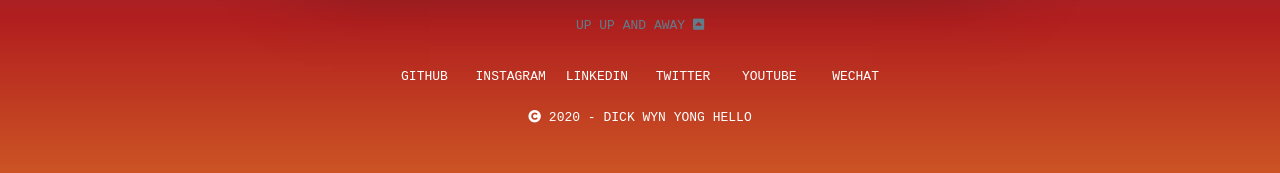
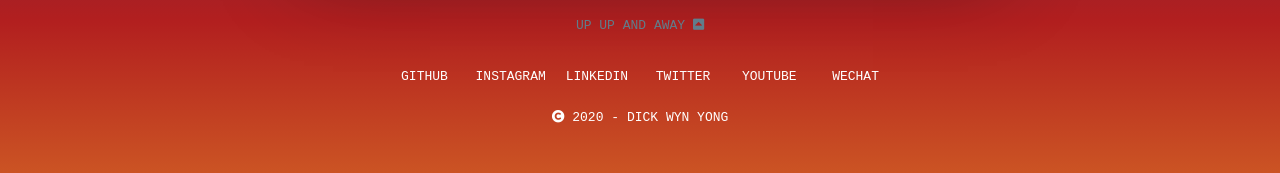
Before and after one commit to dickwyn/v2, a Jekyll site: the page built from index.html, in a window 1280 px wide and 900 px high, scrolled down 5105 px. Shown: the part 724-897 px from the top of the window. Built offline with Jekyll 4.4.1, drawn with Linux system fonts in a browser that asks for light colours; nearby versions of some CDN libraries; Markdown is read by kramdown in place of the engine named in the settings; comment, search, counter and statistics services are not loaded.

Commit message:
(cleanup) remove test data

```diff
--- a/_includes/footer.html
+++ b/_includes/footer.html
@@ -1 +1 @@
-<footer><div class="wrapper"><div class="container"><div class="scroll-up"><div class="nested"><div><a class="btn btn-circle scroll" href="#hero">  up up and away  <i class="fas fa-caret-square-up"></i></a></div></div></div><div><div class="nested">  {% for sm in site.data.social %}<div><span class="text"><a class="{{ sm.class }}" href="{{ sm.url }}" target="_blank">  {{ sm.name }}</a></span><span class="icon"><a class="{{ sm.class }} {{ sm.fa }}" href="{{ sm.url }}" target="_blank"></a></span></div>  {% endfor %}</div></div><div class="copyright"><div class="nested"><div><i class="fas fa-copyright" data-fa-transform:="data-fa-transform:" shrink-2="shrink-2"></i>  2020 - {{ site.name }} hello</div></div></div></div></div></footer>
+<footer><div class="wrapper"><div class="container"><div class="scroll-up"><div class="nested"><div><a class="btn btn-circle scroll" href="#hero">  up up and away  <i class="fas fa-caret-square-up"></i></a></div></div></div><div><div class="nested">  {% for sm in site.data.social %}<div><span class="text"><a class="{{ sm.class }}" href="{{ sm.url }}" target="_blank">  {{ sm.name }}</a></span><span class="icon"><a class="{{ sm.class }} {{ sm.fa }}" href="{{ sm.url }}" target="_blank"></a></span></div>  {% endfor %}</div></div><div class="copyright"><div class="nested"><div><i class="fas fa-copyright" data-fa-transform:="data-fa-transform:" shrink-2="shrink-2"></i>  2020 - {{ site.name }}</div></div></div></div></div></footer>
--- a/_pugfiles/footer.pug
+++ b/_pugfiles/footer.pug
@@ -21,4 +21,4 @@ footer
                 .nested
                     div
                         i.fas.fa-copyright(data-fa-transform: "shrink-2")
-                        |   #{new Date().getFullYear()} - {{ site.name }} hello
+                        |   #{new Date().getFullYear()} - {{ site.name }}
```
